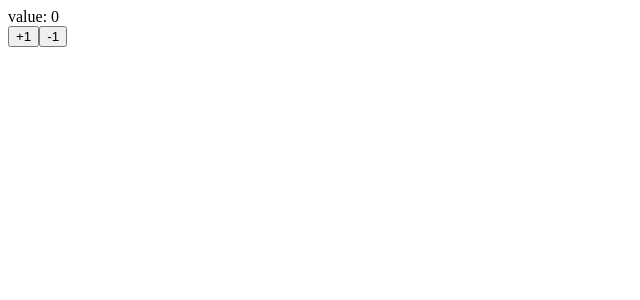
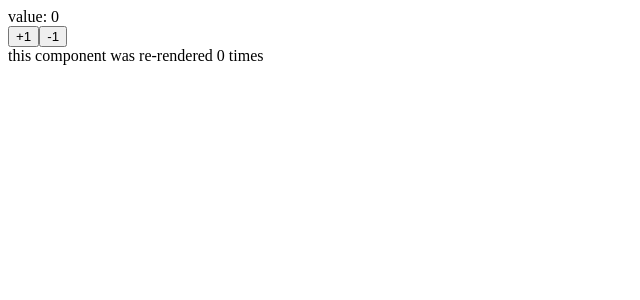
Before and after one commit to yofio/study-typescript, a React (Create React App) app in the folder my-first-react-app-in-typescript/: page / in a window 1280 px wide. Shown: the top 300 px of the page, without its empty margins (0-640 px from the left). Built offline with nearby package versions, Linux system fonts and the light colour scheme.

Commit message:
useRefに型定義してみた

```diff
--- a/my-first-react-app-in-typescript/src/Counter.tsx
+++ b/my-first-react-app-in-typescript/src/Counter.tsx
@@ -1,4 +1,4 @@
-import React, { useState } from "react";
+import React, { useEffect, useRef, useState } from "react";
 
 const Counter: React.FC = () => {
   const [value, setValue] = useState<number>(0);
@@ -11,11 +11,17 @@ const Counter: React.FC = () => {
     setValue((prevState) => prevState - 1);
   };
 
+  const renderTimes = useRef<number>(0);
+  useEffect(() => {
+    renderTimes.current += 1;
+  });
+
   return (
     <div>
       <div>value: {value}</div>
       <button onClick={increment}>+1</button>
       <button onClick={decrement}>-1</button>
+      <div>this component was re-rendered {renderTimes.current} times</div>
     </div>
   );
 };
```
